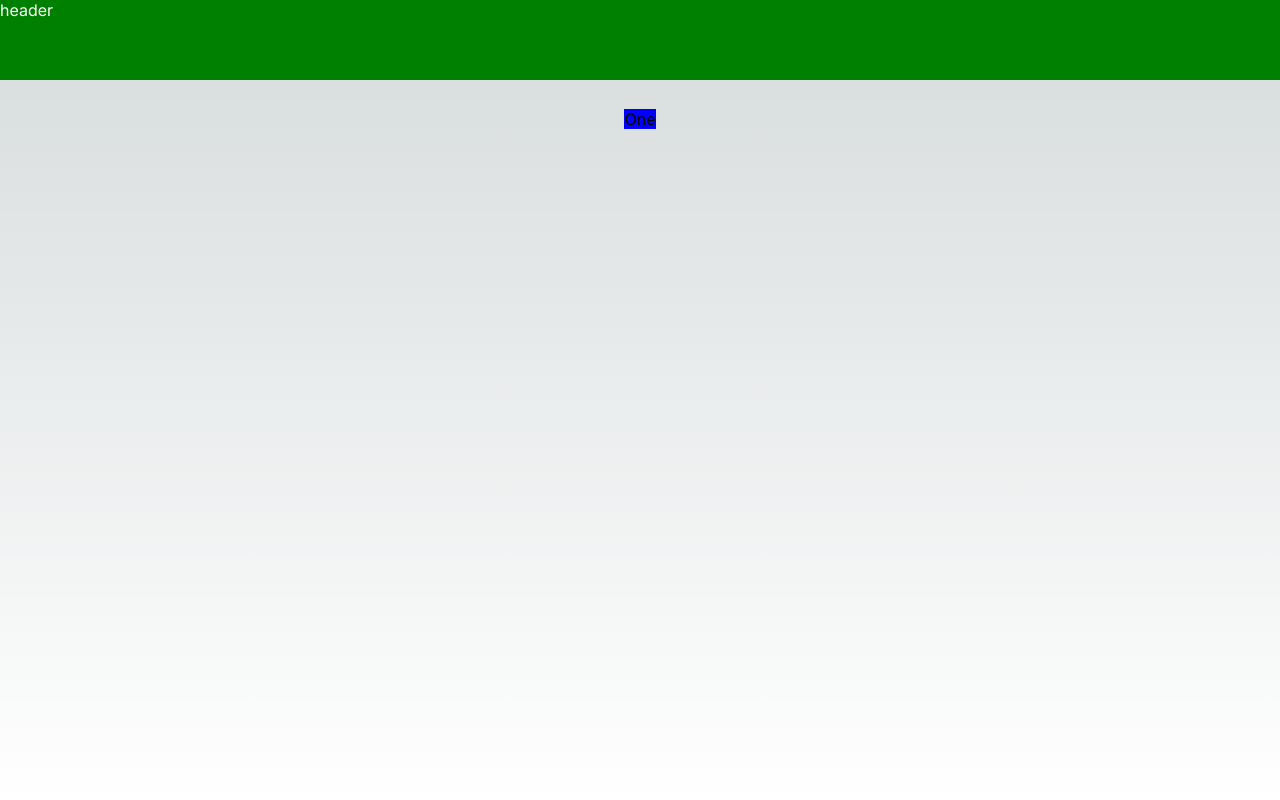
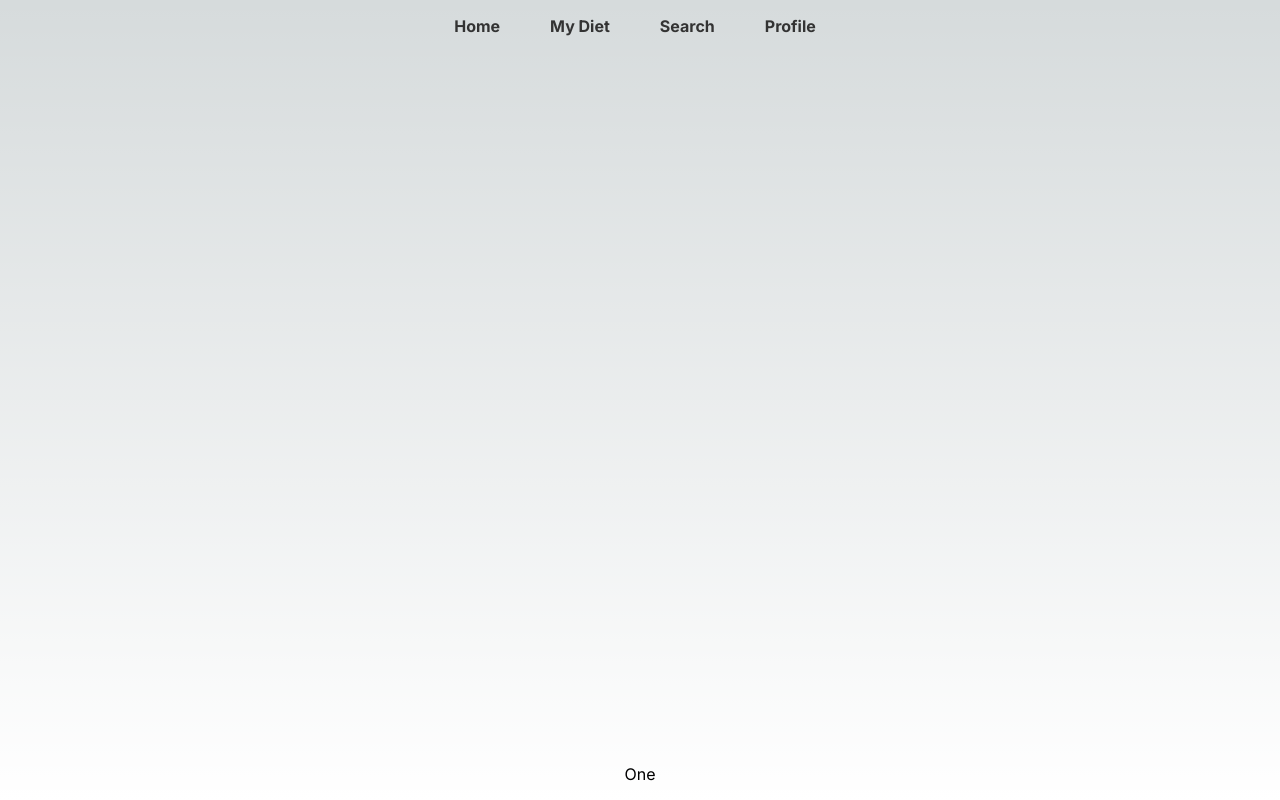
Before and after one commit to berykay/Bil-496, a Next.js app: page / in a window 1280 px wide. Built offline with nearby package versions, Linux system fonts and the light colour scheme.

Commit message:
basic header created

```diff
--- a/src/app/globals.css
+++ b/src/app/globals.css
@@ -105,26 +105,3 @@ a {
     color-scheme: dark;
   }
 }
-
-.header {
-  background-color: green;
-  color: white;
-  position: fixed;
-  top: 0;
-  left: 0;
-  width: 100%;
-  height: 10%;
-}
-
-.homepage {
-  margin-top: 1%;
-  position: fixed;
-  padding: 0;
-  background-color: blue;
-  color: black;
-}
-
-.center {
-  display: flex;
-  justify-content: center;
-}
--- a/src/app/page.js
+++ b/src/app/page.js
@@ -6,7 +6,7 @@ import Header from './pages/Header';
 export default function Home() {
   return (
     <main className={styles.main}>
-      <Header className="header" />
+      <Header className={styles.header} />
       <HomePage className="homepage"/>
     </main>
   );
--- a/src/app/page.module.css
+++ b/src/app/page.module.css
@@ -3,73 +3,12 @@
   flex-direction: column;
   justify-content: space-between;
   align-items: center;
-  padding: 6rem;
+  padding: 1rem;
   min-height: 100vh;
 }
 
-.description {
-  display: inherit;
-  justify-content: inherit;
-  align-items: inherit;
-  font-size: 0.85rem;
-  max-width: var(--max-width);
-  width: 100%;
-  z-index: 2;
-  font-family: var(--font-mono);
-}
-
-.description a {
-  display: flex;
-  justify-content: center;
-  align-items: center;
-  gap: 0.5rem;
-}
-
-.description p {
-  position: relative;
-  margin: 0;
-  padding: 1rem;
-  background-color: rgba(var(--callout-rgb), 0.5);
-  border: 1px solid rgba(var(--callout-border-rgb), 0.3);
-  border-radius: var(--border-radius);
-}
-
-.code {
-  font-weight: 700;
-  font-family: var(--font-mono);
-}
-
-.grid {
-  display: grid;
-  grid-template-columns: repeat(4, minmax(25%, auto));
-  max-width: 100%;
-  width: var(--max-width);
-}
-
-.card {
-  padding: 1rem 1.2rem;
-  border-radius: var(--border-radius);
-  background: rgba(var(--card-rgb), 0);
-  border: 1px solid rgba(var(--card-border-rgb), 0);
-  transition: background 200ms, border 200ms;
-}
-
-.card span {
-  display: inline-block;
-  transition: transform 200ms;
-}
-
-.card h2 {
-  font-weight: 600;
-  margin-bottom: 0.7rem;
-}
-
-.card p {
-  margin: 0;
-  opacity: 0.6;
-  font-size: 0.9rem;
-  line-height: 1.5;
-  max-width: 30ch;
+.header {
+  color:green;
 }
 
 .center {
@@ -138,68 +77,6 @@
     text-align: center;
   }
 
-  .card {
-    padding: 1rem 2.5rem;
-  }
-
-  .card h2 {
-    margin-bottom: 0.5rem;
-  }
-
-  .center {
-    padding: 8rem 0 6rem;
-  }
-
-  .center::before {
-    transform: none;
-    height: 300px;
-  }
-
-  .description {
-    font-size: 0.8rem;
-  }
-
-  .description a {
-    padding: 1rem;
-  }
-
-  .description p,
-  .description div {
-    display: flex;
-    justify-content: center;
-    position: fixed;
-    width: 100%;
-  }
-
-  .description p {
-    align-items: center;
-    inset: 0 0 auto;
-    padding: 2rem 1rem 1.4rem;
-    border-radius: 0;
-    border: none;
-    border-bottom: 1px solid rgba(var(--callout-border-rgb), 0.25);
-    background: linear-gradient(
-      to bottom,
-      rgba(var(--background-start-rgb), 1),
-      rgba(var(--callout-rgb), 0.5)
-    );
-    background-clip: padding-box;
-    backdrop-filter: blur(24px);
-  }
-
-  .description div {
-    align-items: flex-end;
-    pointer-events: none;
-    inset: auto 0 0;
-    padding: 2rem;
-    height: 200px;
-    background: linear-gradient(
-      to bottom,
-      transparent 0%,
-      rgb(var(--background-end-rgb)) 40%
-    );
-    z-index: 1;
-  }
 }
 
 /* Tablet and Smaller Desktop */
--- a/src/app/pages/Header.js
+++ b/src/app/pages/Header.js
@@ -1,7 +1,27 @@
-export default function Header(props) {
+import Link from 'next/link';
+import styles from './Header.module.css';
+
+const Header = () => {
   return (
-    <div className={props.className}>
-      {props.className}
-    </div>
+    <header className={styles.header}>
+      <nav>
+        <ul className={styles.headerLinks}>
+          <li>
+            <Link href="/" className={styles.headerLink}>Home</Link>
+          </li>
+          <li>
+            <Link href="/mydiet" className={styles.headerLink}>My Diet</Link>
+          </li>
+          <li>
+            <Link href="/search" className={styles.headerLink}>Search</Link>
+          </li>
+          <li>
+            <Link href="/profile" className={styles.headerLink}>Profile</Link>
+          </li>
+        </ul>
+      </nav>
+    </header>
   );
-}
+};
+
+export default Header;
--- /dev/null
+++ b/src/app/pages/Header.module.css
@@ -0,0 +1,27 @@
+.header {
+    display: flex;
+    justify-content: space-between;
+    align-items: center;
+
+  }
+
+  .headerLinks {
+    display: flex;
+    list-style: none;
+    margin: 0;
+    padding: 0;
+  }
+
+  .headerLink {
+    padding: 10px 20px;
+    text-decoration: none;
+    color: #333;
+    margin-right: 10px;
+    font-weight: bold;
+    transition: background-color 0.2s ease-in-out, color 0.2s ease-in-out; /* Add these lines */
+  }
+
+  .headerLink:hover {
+    background-color: #ddd;
+    color: #000;
+  }
--- a/src/app/pages/Homepage.js
+++ b/src/app/pages/Homepage.js
@@ -1,8 +1,8 @@
 import One from "../components/One";
 
-export default function Homepage(props ) {
+export default function Homepage() {
   return (
-    <div div className={props.className}>
+    <div>
       <One />
     </div>
   );
```
